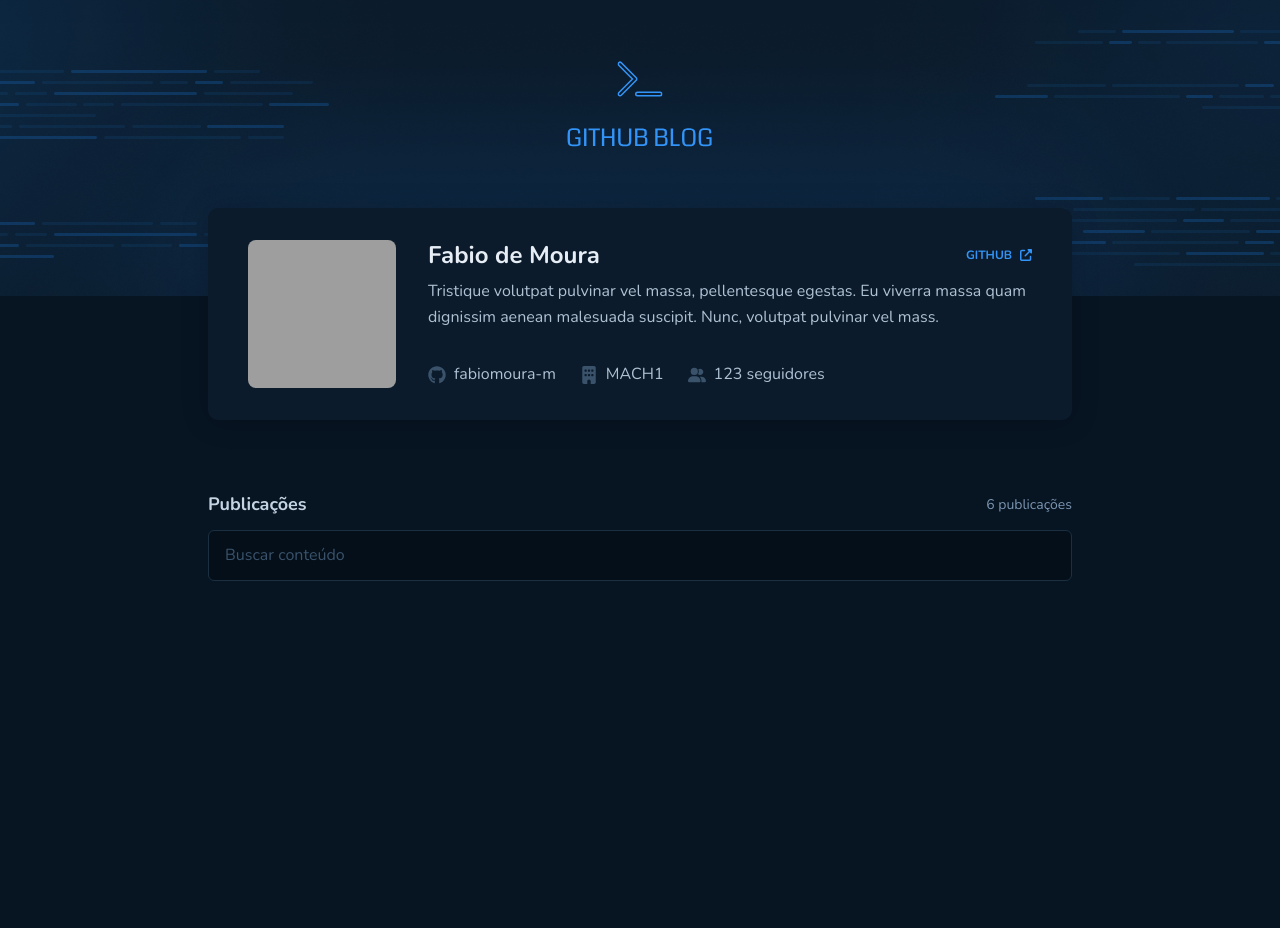
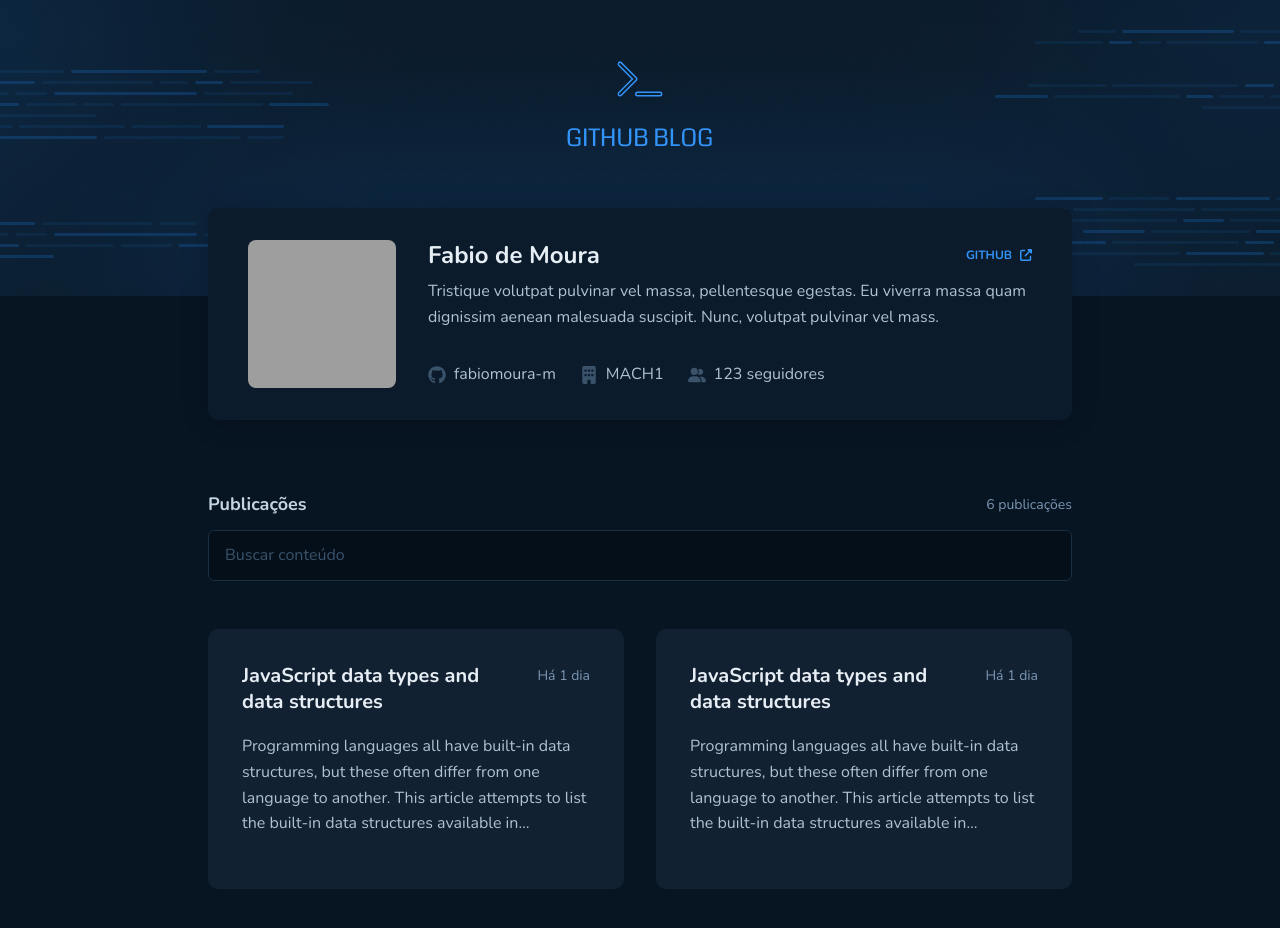
Before and after one commit to fabiomoura-m/github-blog, a React (Vite) app: page / in a window 1280 px wide. Shown: the top 928 px of the page. Before the commit the page ends 800 px from the top, so only its background shows below. Built offline with nearby package versions, Linux system fonts and the light colour scheme; grey boxes are pictures that could not be loaded.

Commit message:
feat: Post Component

```diff
--- /dev/null
+++ b/src/pages/Blog/components/Post/index.tsx
@@ -0,0 +1,25 @@
+import { PostContainer } from './styles';
+
+export function Post() {
+    return (
+        <PostContainer to={'/post'}>
+            <div>
+                <strong>JavaScript data types and data structures</strong>
+                <span>Há 1 dia</span>
+            </div>
+            <p>
+                Programming languages all have built-in data structures, but
+                these often differ from one language to another. This article
+                attempts to list the built-in data structures available in
+                JavaScript and what properties they have. These can be used to
+                build other data structures. Wherever possible, comparisons with
+                other languages are drawn. Dynamic typing JavaScript is a
+                loosely typed and dynamic language. Variables in JavaScript are
+                not directly associated with any particular value type, and any
+                variable can be assigned (and re-assigned) values of all types:
+                let foo = 42; // foo is now a number foo = 'bar'; // foo is now
+                a string foo = true; // foo is now a boolean
+            </p>
+        </PostContainer>
+    );
+}
--- /dev/null
+++ b/src/pages/Blog/components/Post/styles.ts
@@ -0,0 +1,47 @@
+import styled from 'styled-components';
+import { Link } from 'react-router-dom';
+
+export const PostContainer = styled(Link)`
+    width: auto;
+    height: 16.25rem;
+    border-radius: 10px;
+    background-color: ${({ theme }) => theme.colors['base-post']};
+    border: 2px solid ${({ theme }) => theme.colors['base-post']};
+    padding: 2rem;
+    transition: 0.4s;
+
+    &:hover {
+        border-color: ${({ theme }) => theme.colors['base-label']};
+    }
+
+    div {
+        display: flex;
+        gap: 1rem;
+        margin-bottom: 1.25rem;
+
+        strong {
+            flex: 1;
+            font-size: ${({ theme }) => theme.textSizes['title-title-m']};
+            color: ${({ theme }) => theme.colors['base-title']};
+
+            overflow: hidden;
+            text-overflow: ellipsis;
+            display: -webkit-box;
+            -webkit-box-orient: vertical;
+            -webkit-line-clamp: 2;
+        }
+
+        span {
+            width: max-content;
+            font-size: ${({ theme }) => theme.textSizes['text-text-s']};
+            color: ${({ theme }) => theme.colors['base-span']};
+        }
+    }
+    p {
+        overflow: hidden;
+        text-overflow: ellipsis;
+        display: -webkit-box;
+        -webkit-box-orient: vertical;
+        -webkit-line-clamp: 4;
+    }
+`;
--- a/src/pages/Blog/index.tsx
+++ b/src/pages/Blog/index.tsx
@@ -1,11 +1,17 @@
+import { Post } from './components/Post';
 import { Profile } from './components/Profile';
 import { SearchInput } from './components/SearchInput';
+import { PostsListConainer } from './styles';
 
 export function Blog() {
     return (
         <div>
             <Profile />
             <SearchInput />
+            <PostsListConainer>
+                <Post />
+                <Post />
+            </PostsListConainer>
         </div>
     );
 }
--- /dev/null
+++ b/src/pages/Blog/styles.ts
@@ -0,0 +1,9 @@
+import styled from 'styled-components';
+
+export const PostsListConainer = styled.section`
+    width: 100%;
+    display: grid;
+    grid-template-columns: repeat(auto-fit, minmax(26rem, 1fr));
+    gap: 2rem;
+    margin-bottom: 14rem;
+`;
```
